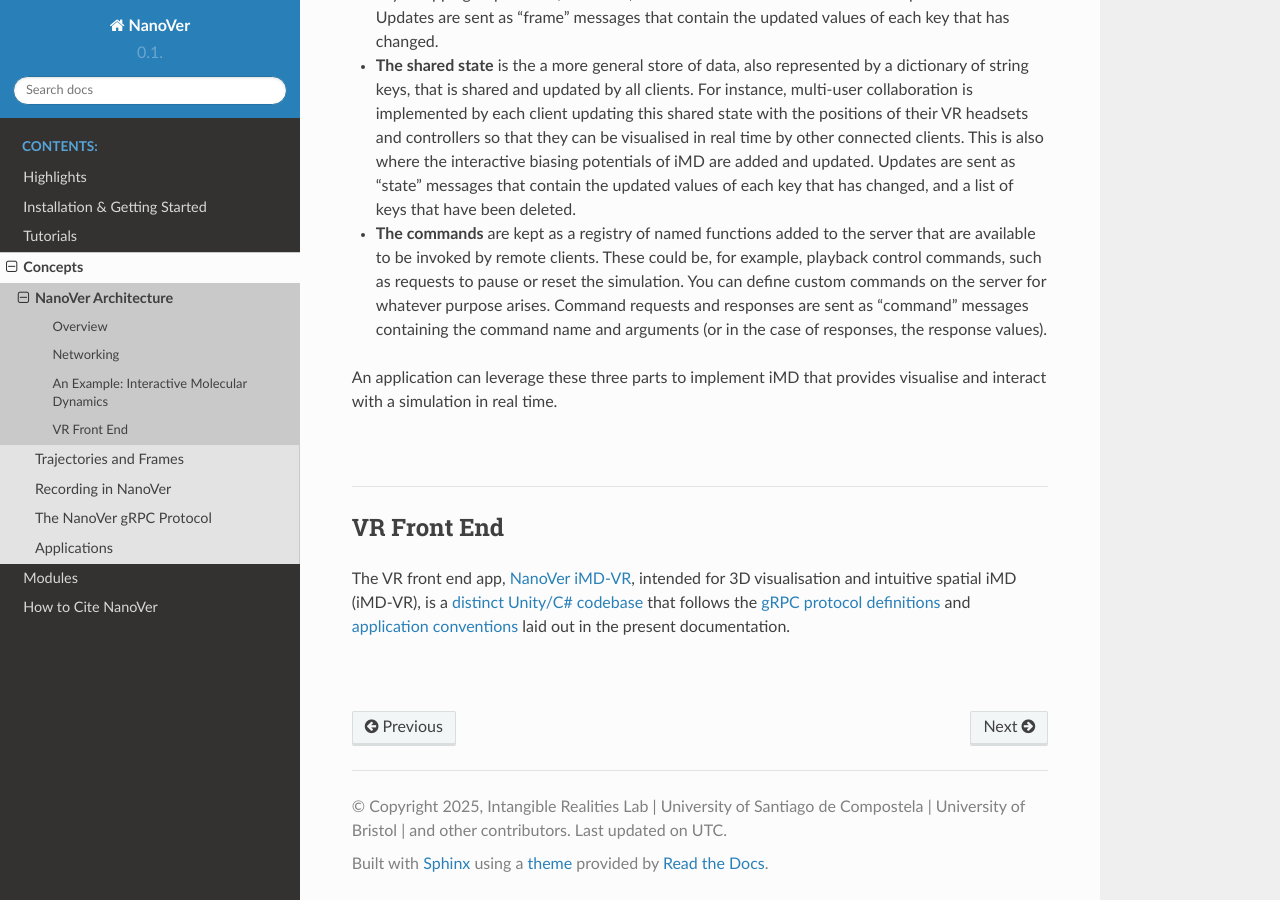
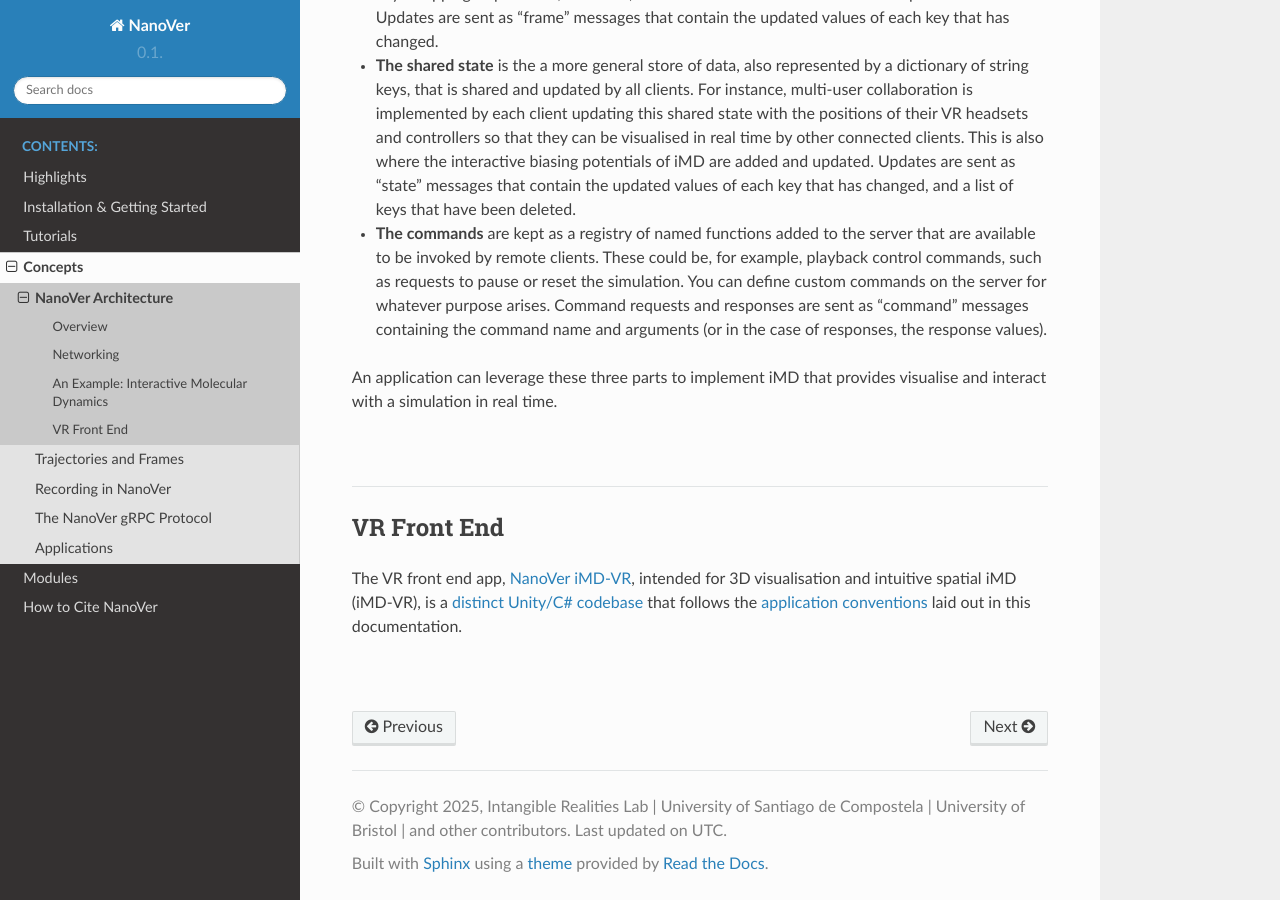
Before and after one commit to IRL2/nanover-docs, a Sphinx documentation site: the page built from source/concepts/architecture.rst, in a window 1280 px wide and 900 px high, scrolled down 1561 px. Built offline with Sphinx 7.4.7 and the Read the Docs theme 3.1.0, drawn with Linux system fonts in a browser that asks for light colours; pages that are not in the unit, such as notebooks, are missing from menus; the version number could not be read and is left out.

Commit message:
update frontend section

```diff
--- a/source/concepts/architecture.rst
+++ b/source/concepts/architecture.rst
@@ -89,9 +89,8 @@ in real time.
 VR Front End
 ############
 
-The VR front end app, :ref:`NanoVer iMD-VR <vr-client-tutorial>`, intended for 3D visualisation and
-intuitive spatial iMD (iMD-VR), is a `distinct Unity/C# codebase <https://github.com/IRL2/nanover-imd-vr>`_
-that follows the `gRPC protocol definitions <https://github.com/IRL2/nanover-server-py/tree/main/protocol/nanover/protocol>`_
-and :ref:`application conventions <applications>` laid out in the present documentation.
+The VR front end app, :ref:`NanoVer iMD-VR <vr-client-tutorial>`, intended for 3D visualisation and intuitive spatial
+iMD (iMD-VR), is a `distinct Unity/C# codebase <https://github.com/IRL2/nanover-imd-vr>`_ that follows the
+:ref:`application conventions <applications>` laid out in this documentation.
 
 |
```
